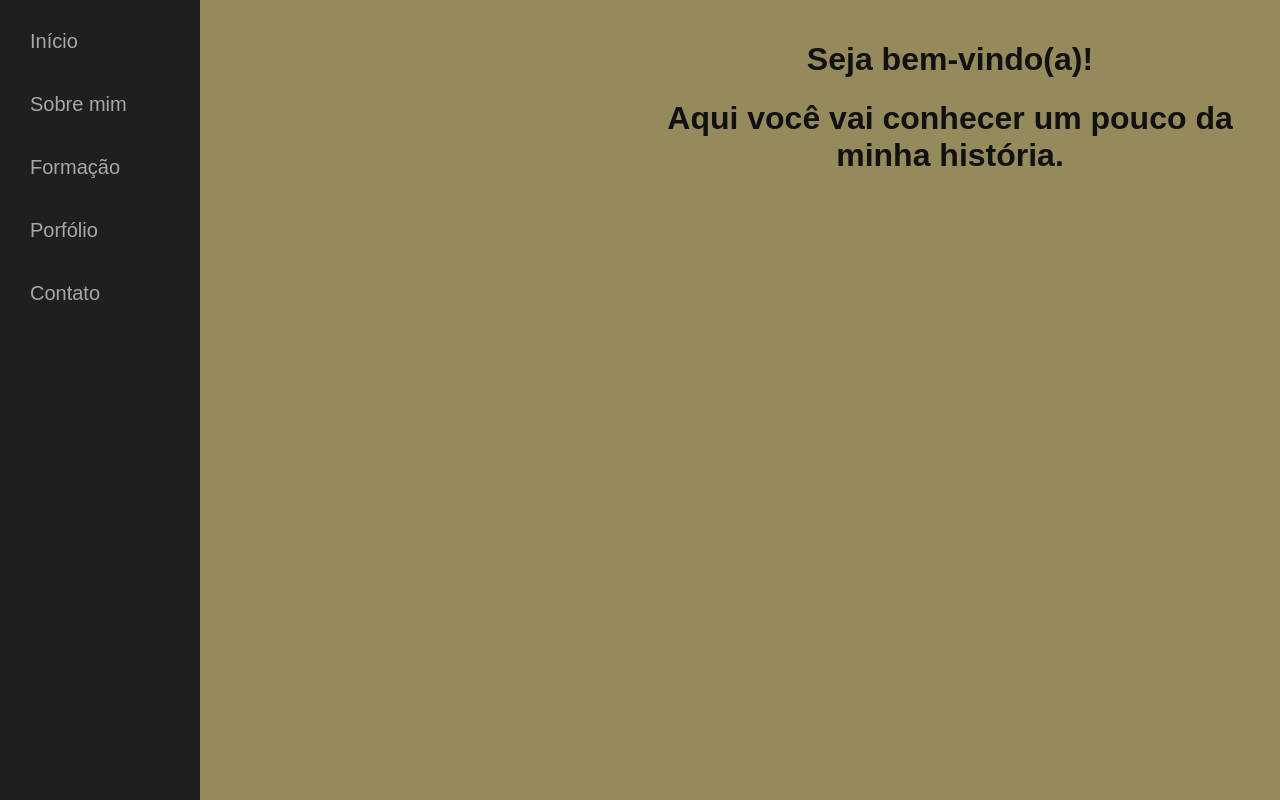
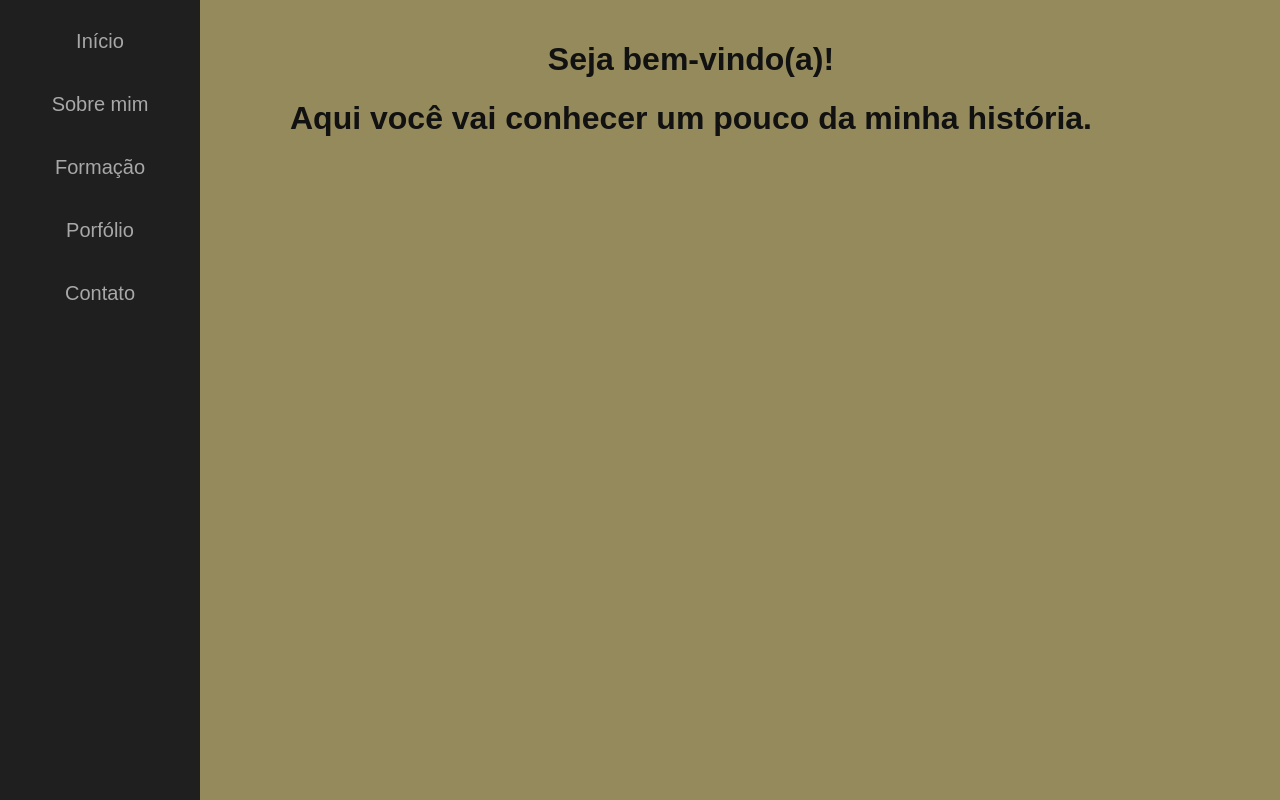
Before and after one commit to Lucasmr-git/Trabalho-WEB, a plain HTML site: page index.html in a window 1280 px wide. Drawn offline with Linux system fonts and the light colour scheme.

Commit message:
Ajustes finais.

```diff
--- a/estilo.css
+++ b/estilo.css
@@ -3,12 +3,6 @@ body {
     margin: 0;
     font-family: Arial, Helvetica, sans-serif;
     display: flex;
-}
-
-.inicio {
-    margin-left: 620px;
-    padding: 20px;
-    text-align: center;
 }
 
 .menu-lateral {
@@ -50,6 +44,7 @@ body {
 .conteudo-pagina {
     margin-left: 270px;
     padding: 20px;
+    text-align: center;
 }
 h1{
     text-align:center;
@@ -62,7 +57,13 @@ h2 {
 
 p {
   color: #111111;
-  text-align: justify;
+  text-align: center;
+}
+
+ul {
+    list-style-position: inside;
+    padding: 0;
+    text-align: center;
 }
 
 .botao {
--- a/index.html
+++ b/index.html
@@ -22,7 +22,7 @@
     </div>
 
 
-    <div class="inicio">
+    <div class="conteudo-pagina">
         <h1>Seja bem-vindo(a)!</h1>
         <h1>Aqui você vai conhecer um pouco da minha história.</h1>
     </div>
```
